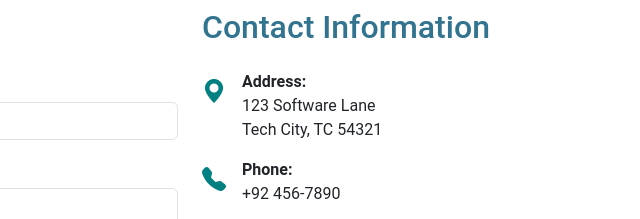
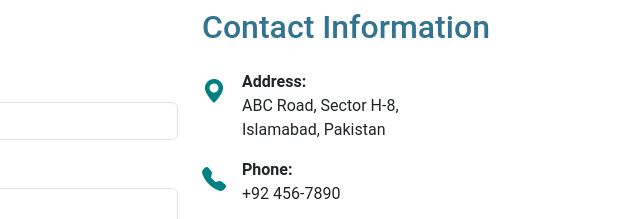
Before and after one commit to m-mustafa512/CodeNest-Solutions, a plain HTML site: page contact.html in a window 1280 px wide. Shown: the part 319-538 px from the top of the page, 640-1280 px from the left. Drawn offline with nearby package versions, Linux system fonts and the light colour scheme.

Commit message:
Update contact.html

```diff
--- a/contact.html
+++ b/contact.html
@@ -100,8 +100,8 @@
                             <i class="bi bi-geo-alt-fill text-accent fs-4 me-3 mt-1"></i>
                             <div>
                                 <strong>Address:</strong><br>
-                                123 Software Lane<br>
-                                Tech City, TC 54321
+                                ABC Road, Sector H-8,<br>
+                                Islamabad, Pakistan
                             </div>
                         </div>
                         <div class="d-flex align-items-start mb-3">
```
